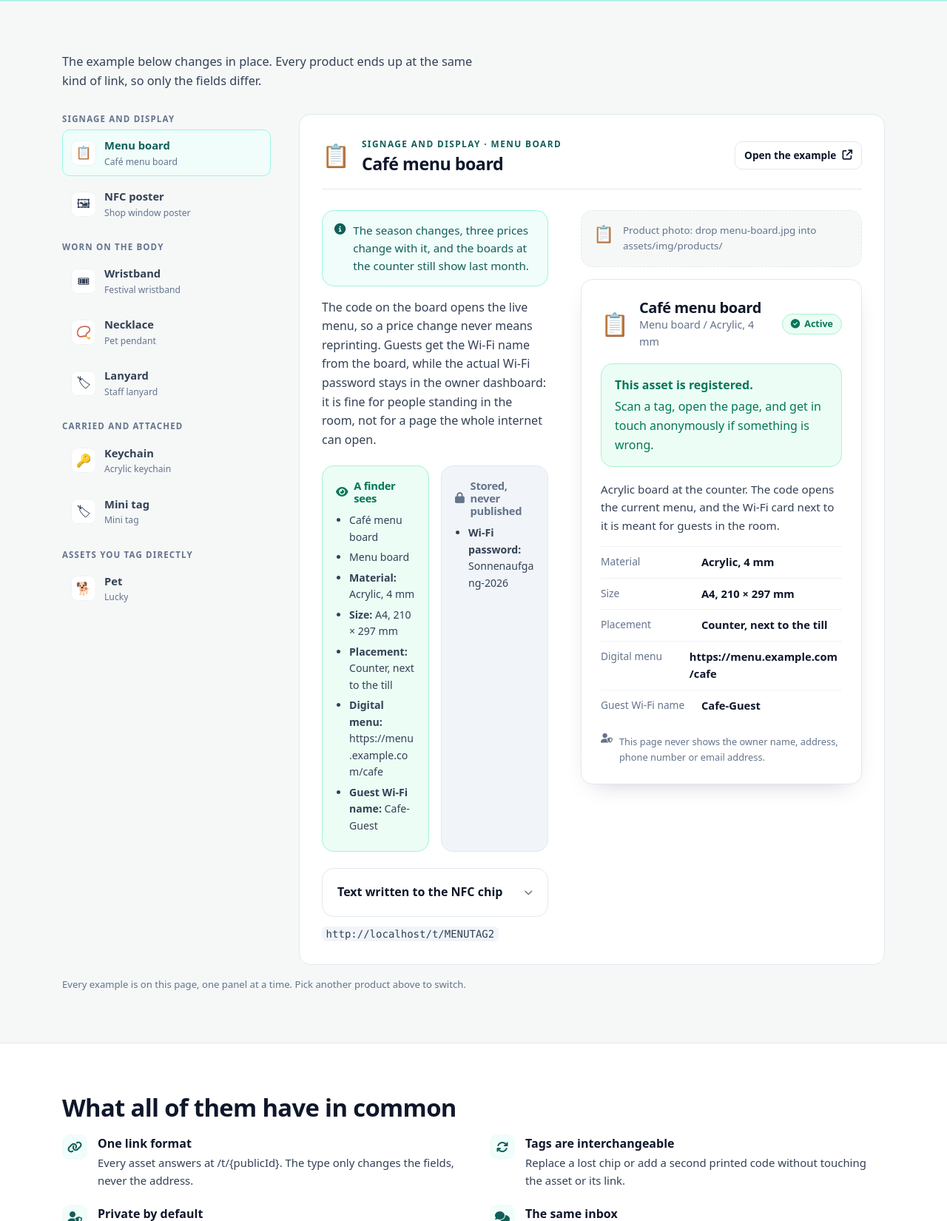
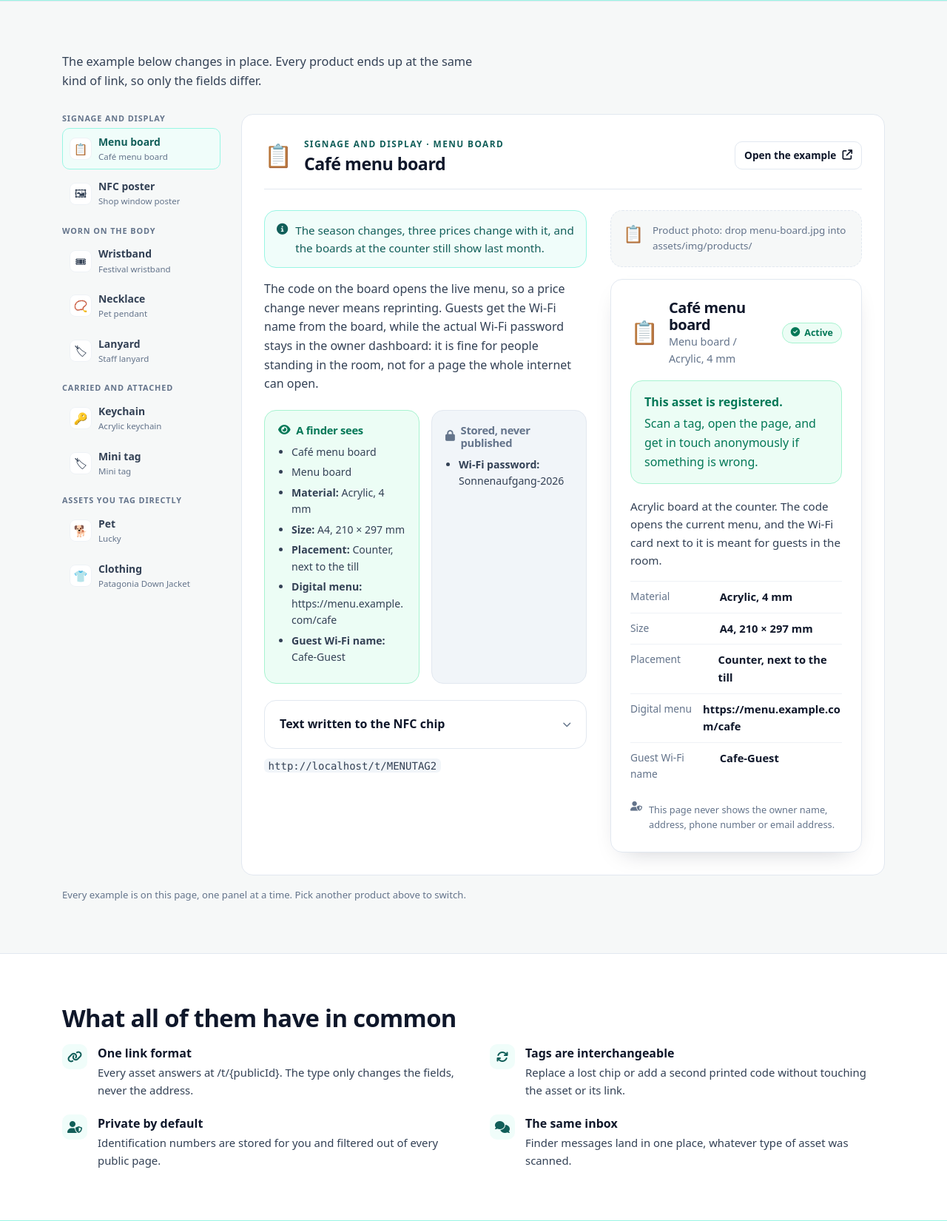
Before and after one commit to albertlisage-ux/NFC, a PHP site: page /use-cases in a window 1280 px wide. Shown: the part 360-2010 px from the top of the page at 74% size. Run offline with PHP 8.4, Linux system fonts and the light colour scheme.

Commit message:
Give the example more room on the products page
The product list column was 286px wide, which made the reading column
narrower than it needed to be. The list is now 218px with tighter rows and
smaller thumbnails, the gap drops from 34px to 24px, and the example grid
gives its copy column more width. On a 1440px screen the example is wide
enough to read comfortably while the product list stays readable and pinned.

A new layout check records the ratio between the two columns so the balance
cannot drift back.

```diff
--- a/assets/css/portal.css
+++ b/assets/css/portal.css
@@ -476,8 +476,8 @@ code, kbd, samp {
  */
 .catalog {
   display: grid;
-  grid-template-columns: 286px minmax(0, 1fr);
-  gap: 34px;
+  grid-template-columns: 218px minmax(0, 1fr);
+  gap: 24px;
   align-items: start;
   margin-top: 26px;
 }
@@ -489,29 +489,29 @@ code, kbd, samp {
   overflow-y: auto;
   padding-right: 4px;
 }
-.catalog-group + .catalog-group { margin-top: 20px; }
+.catalog-group + .catalog-group { margin-top: 16px; }
 .catalog-group-title {
-  margin: 0 0 8px; font-size: .72rem; font-weight: 700;
-  text-transform: uppercase; letter-spacing: .1em; color: var(--muted);
+  margin: 0 0 6px; font-size: .68rem; font-weight: 700;
+  text-transform: uppercase; letter-spacing: .08em; color: var(--muted);
 }
-.catalog-list { list-style: none; margin: 0; padding: 0; display: grid; gap: 6px; }
+.catalog-list { list-style: none; margin: 0; padding: 0; display: grid; gap: 4px; }
 .catalog-item {
-  display: flex; align-items: center; gap: 11px;
-  padding: 9px 11px; color: var(--ink-soft);
+  display: flex; align-items: center; gap: 9px;
+  padding: 7px 9px; color: var(--ink-soft);
   border: 1px solid transparent; border-radius: var(--r-control);
   transition: background-color .15s ease, border-color .15s ease;
 }
 .catalog-item:hover { text-decoration: none; background: var(--surface); border-color: var(--line); }
 .catalog-item-mark {
-  flex: 0 0 auto; width: 34px; height: 34px; border-radius: 9px;
+  flex: 0 0 auto; width: 30px; height: 30px; border-radius: 8px;
   display: grid; place-items: center; overflow: hidden;
-  background: var(--surface); border: 1px solid var(--line-soft); font-size: 1.05rem;
+  background: var(--surface); border: 1px solid var(--line-soft); font-size: .95rem;
 }
 .catalog-item-mark img { width: 100%; height: 100%; object-fit: cover; }
 .catalog-item-body { display: flex; flex-direction: column; min-width: 0; }
-.catalog-item-body strong { font-size: .92rem; font-weight: 620; }
+.catalog-item-body strong { font-size: .87rem; font-weight: 620; }
 .catalog-item-body small {
-  color: var(--muted); font-size: .76rem;
+  color: var(--muted); font-size: .72rem;
   overflow: hidden; text-overflow: ellipsis; white-space: nowrap;
 }
 .catalog-item:focus-visible { outline: 2px solid var(--accent); outline-offset: 2px; }
@@ -580,7 +580,7 @@ code, kbd, samp {
 .example-head h3 { margin: 0; font-size: 1.45rem; }
 .example-head .eyebrow { margin-bottom: 4px; }
 
-.example-grid { display: grid; grid-template-columns: 1fr 380px; gap: 44px; align-items: start; }
+.example-grid { display: grid; grid-template-columns: minmax(0, 1fr) 340px; gap: 32px; align-items: start; }
 .example-grid > * { min-width: 0; }
 .example-preview { position: sticky; top: 92px; }
 .product-shot { margin: 0 0 16px; }
```
Also changed, not shown: scripts/ui-check.mjs (+7 -0 lines).
